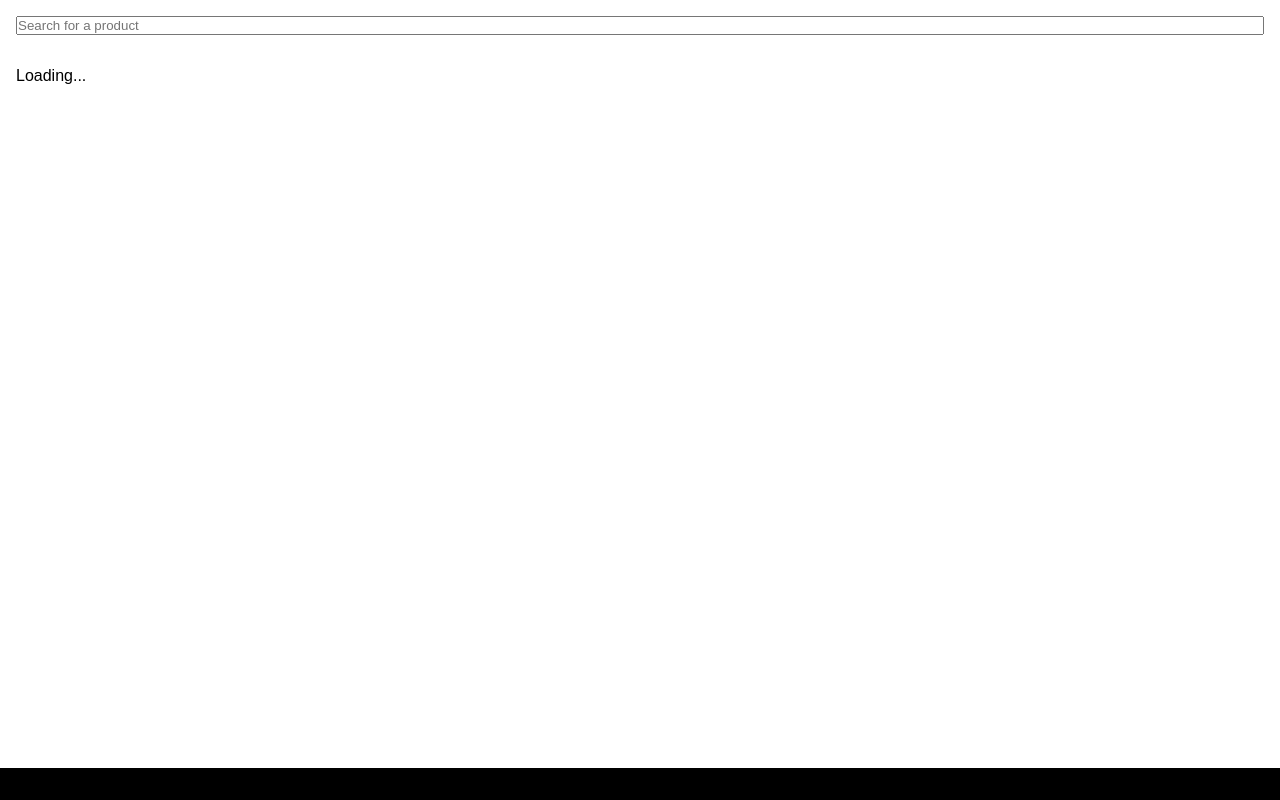
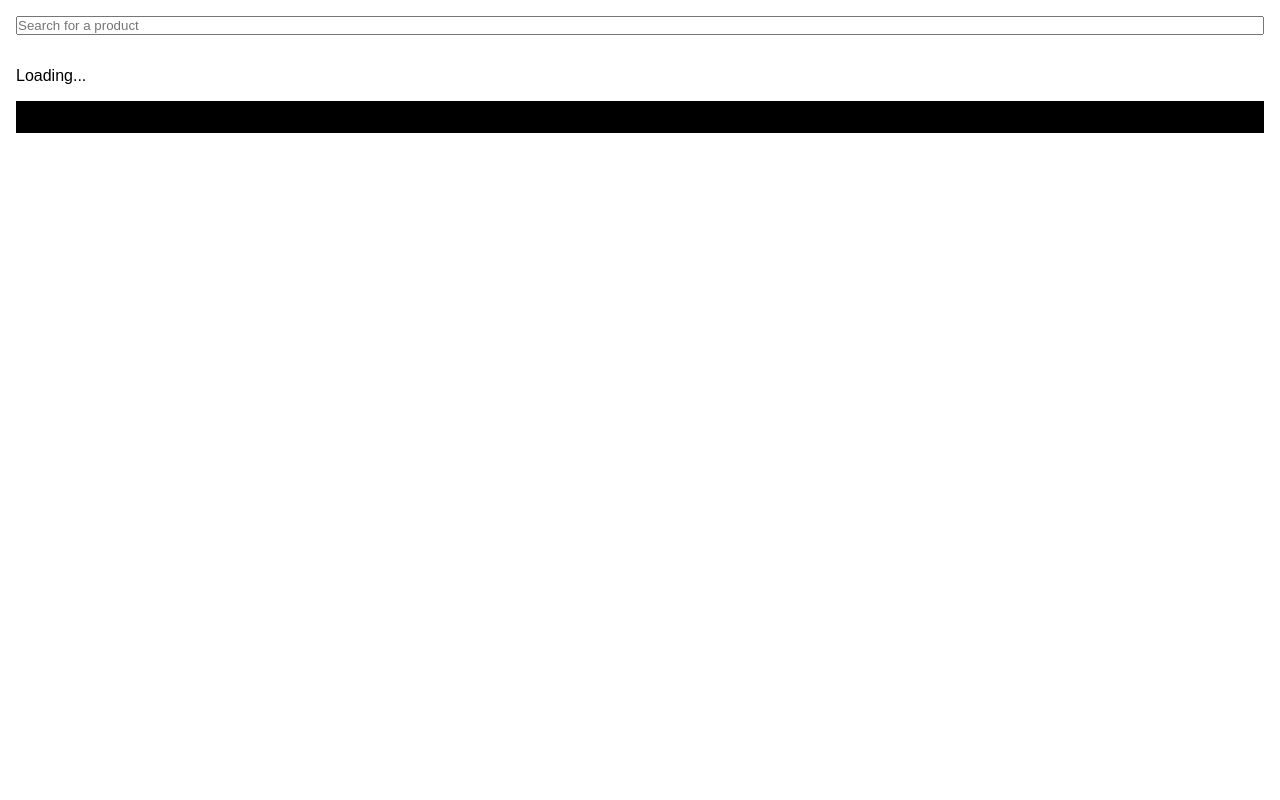
Before and after one commit to Aandreba/tdiw-lab, a PHP site: template src/views/productsList.php in a window 1280 px wide. Run offline with PHP 8.4, Linux system fonts and the light colour scheme; the template is opened without the code that fills it, so the values that code supplies are empty; some web fonts are replaced.

Commit message:
fixed footer position

```diff
--- a/src/assets/main.css
+++ b/src/assets/main.css
@@ -131,13 +131,9 @@
 footer {
     display: grid;
     grid-template-columns: 1fr 1fr;
-    position: absolute;
-    bottom: 0;
-    left: 0;
     padding: 1rem;
     background-color: black;
     color: white;
-    width: calc(100vw - 2rem);
 }
 
 footer #cart-price {
@@ -167,6 +163,13 @@
         flex-direction: row;
     }
 
+    footer {
+        position: fixed;
+        bottom: 0;
+        left: 0;
+        width: calc(100vw - 2rem);
+    }
+
     .landscape-navbar {
         display: none;
     }
--- a/src/assets/products.css
+++ b/src/assets/products.css
@@ -3,8 +3,6 @@
     flex-direction: column;
     justify-content: flex-start;
     gap: 2rem;
-    height: 100%;
-    width: 100%;
 }
 
 .products #products-list {
```
